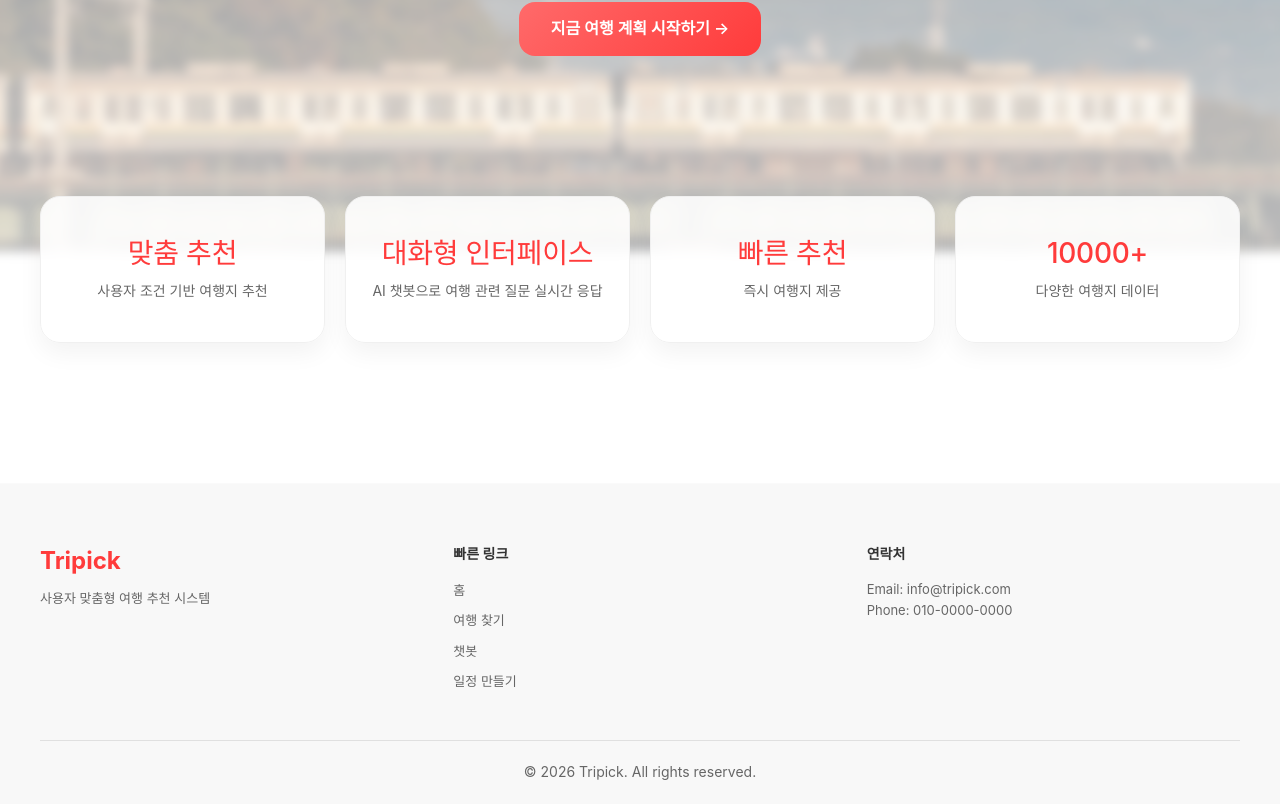
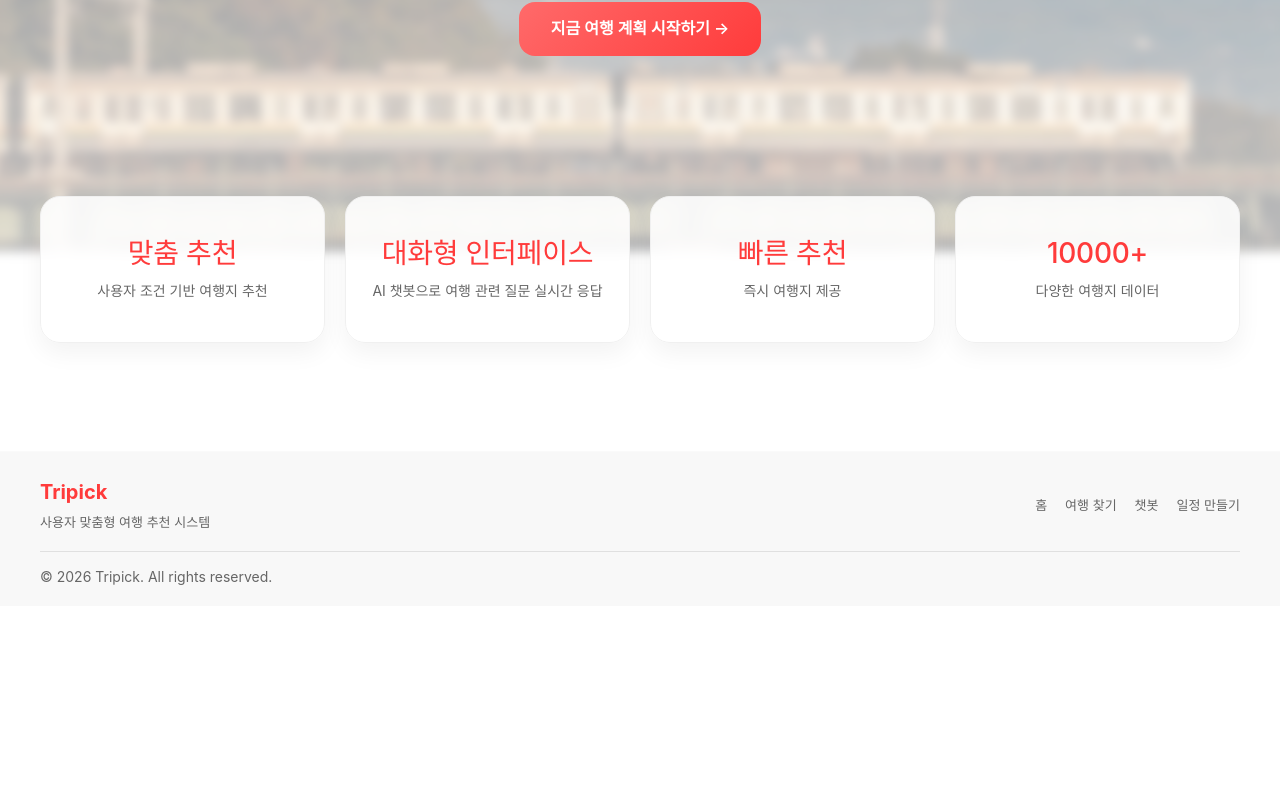
Before and after one commit to SKNETWORKS-FAMILY-AICAMP/SKN25-4th-5Team, a React (Vite) app in the folder frontend/: page / in a window 1280 px wide. Shown: the part 559-1363 px from the top of the page. After the commit the page ends 1165 px from the top, so only its background shows below. Built offline with nearby package versions, Linux system fonts and the light colour scheme; no server answers.

Commit message:
design: footer 디자인 변경

```diff
--- a/frontend/src/components/layout/Footer.css
+++ b/frontend/src/components/layout/Footer.css
@@ -1,8 +1,8 @@
 .footer {
   background: #f5f5f5;
   color: #333;
-  padding: 60px 0 20px;
-  margin-top: 80px;
+  padding: 26px 0 18px;
+  margin-top: 48px;
   border-top: 1px solid #e0e0e0;
 }
 
@@ -19,58 +19,56 @@
 }
 
 .footer-content {
-  display: grid;
-  grid-template-columns: repeat(3, 1fr);
-  gap: 40px;
-  margin-bottom: 40px;
+  display: flex;
+  align-items: center;
+  justify-content: space-between;
+  gap: 24px;
+  margin-bottom: 18px;
 }
 
 .footer-section h3 {
-  font-size: 24px;
+  font-size: 20px;
   font-weight: 700;
   color: #ff3b3b;
-  margin-bottom: 10px;
-}
-
-.footer-section h4 {
-  font-size: 14px;
-  font-weight: 600;
-  margin-bottom: 15px;
+  margin: 0 0 6px;
 }
 
 .footer-section p {
   font-size: 13px;
   color: #666;
   line-height: 1.6;
-}
-
-.footer-section ul {
-  list-style: none;
-  padding: 0;
   margin: 0;
 }
 
-.footer-section ul li {
-  margin-bottom: 8px;
+.footer-links {
+  display: flex;
+  align-items: center;
+  flex-wrap: wrap;
+  justify-content: flex-end;
+  gap: 10px 18px;
 }
 
-.footer-section ul li a {
+.footer-links a {
   color: #666;
   text-decoration: none;
   font-size: 13px;
   transition: color 0.3s ease;
 }
 
-.footer-section ul li a:hover {
+.footer-links a:hover {
   color: #ff3b3b;
 }
 
 .footer-bottom {
   border-top: 1px solid #e0e0e0;
-  padding-top: 20px;
-  text-align: center;
+  padding-top: 14px;
+  text-align: left;
   color: #999;
   font-size: 12px;
+}
+
+.footer-bottom p {
+  margin: 0;
 }
 
 @media (max-width: 768px) {
@@ -79,7 +77,13 @@
   }
 
   .footer-content {
-    grid-template-columns: 1fr;
-    gap: 30px;
+    align-items: flex-start;
+    flex-direction: column;
+    gap: 16px;
+    margin-bottom: 16px;
+  }
+
+  .footer-links {
+    justify-content: flex-start;
   }
 }
--- a/frontend/src/components/layout/Footer.jsx
+++ b/frontend/src/components/layout/Footer.jsx
@@ -10,21 +10,12 @@ export default function Footer() {
             <p>사용자 맞춤형 여행 추천 시스템</p>
           </div>
 
-          <div className="footer-section">
-            <h4>빠른 링크</h4>
-            <ul>
-              <li><a href="/">홈</a></li>
-              <li><a href="/search">여행 찾기</a></li>
-              <li><a href="/chat">챗봇</a></li>
-              <li><a href="/schedule">일정 만들기</a></li>
-            </ul>
-          </div>
-
-          <div className="footer-section">
-            <h4>연락처</h4>
-            <p>Email: info@tripick.com</p>
-            <p>Phone: 010-0000-0000</p>
-          </div>
+          <nav className="footer-links" aria-label="푸터 메뉴">
+            <a href="/">홈</a>
+            <a href="/search">여행 찾기</a>
+            <a href="/chat">챗봇</a>
+            <a href="/schedule">일정 만들기</a>
+          </nav>
         </div>
 
         <div className="footer-bottom">
```
